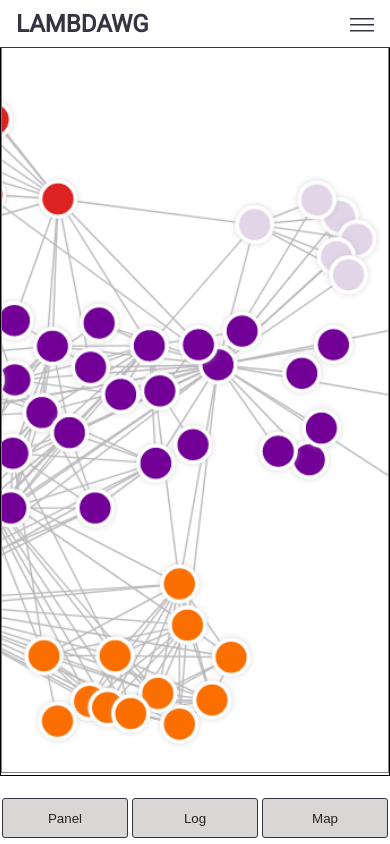
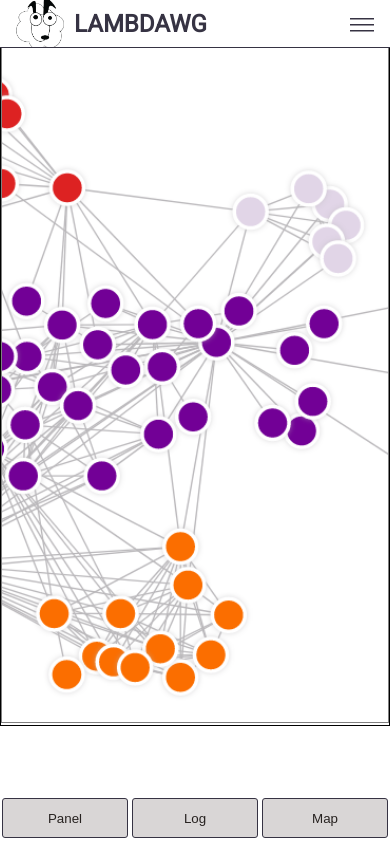
Before and after one commit to oslabs-beta/Lambdawg, a React (Vite) app: page /dashboard in a window 390 px wide. Built offline with nearby package versions, Linux system fonts and the light colour scheme.

Commit message:
Fix scroll issues in desktop dashboard

```diff
--- a/src/styles/_dashboard.scss
+++ b/src/styles/_dashboard.scss
@@ -1,4 +1,3 @@
-
 
 #dashboard-wrapper {
   display: flex;
@@ -12,7 +11,9 @@
 #dashboard-container {
   display: flex;
   flex-direction: column;
-  height: 100vh;
+  height: 90vh;
+  overflow-x: hidden;
+  overflow-y: hidden;
 }
 
 #panel-wrapper, #diagram-container-wrapper, #data-window-wrapper {
--- a/src/styles/_navbar.scss
+++ b/src/styles/_navbar.scss
@@ -14,11 +14,16 @@
   border-bottom: 1px solid $primary-font-color;
   background-color: white;
   z-index: 999;
+  overflow-x: hidden;
+  overflow-y: hidden;
+
+
 }
 .nav-item-group {
   display: flex;
   align-items: center;
   justify-content: flex-end;
+
 }
 .nav-item-logo {
   margin-left: 1rem;
@@ -80,9 +85,9 @@
     overflow-x: hidden;
   }
 
-  .mascot {
-    display: none;
-  }
+  // .mascot {
+  //   display: none;
+  // }
 
   .nav-icon {
     visibility: hidden;
--- a/src/styles/application.scss
+++ b/src/styles/application.scss
@@ -23,6 +23,8 @@ body{
   padding: 0px;
   color: $primary-font-color;
   font-family: 'Roboto', sans-serif;
+  overflow-x: hidden;
+
 }
 
 
```
